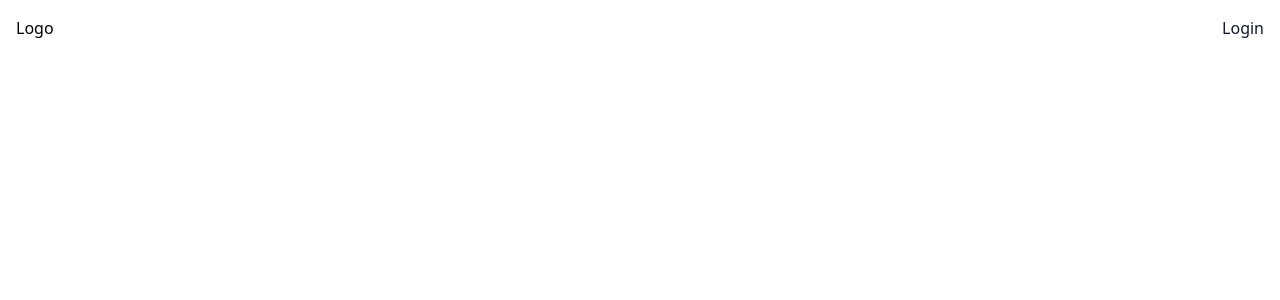
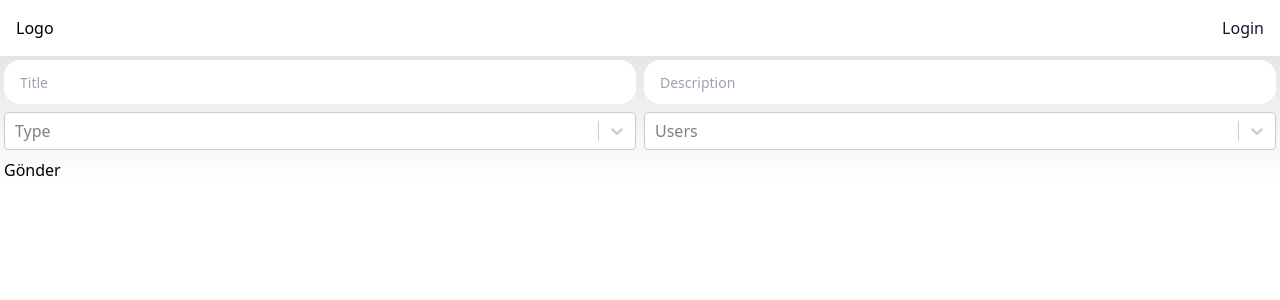
Before and after one commit to ahmetkocoglu/crm-example-express-next-js, a Next.js app in the folder crm-frontend/: page /calender in a window 1280 px wide. Shown: the top 300 px of the page. Built offline with nearby package versions, Linux system fonts and the light colour scheme; no server answers.

Commit message:
add calender form

```diff
--- /dev/null
+++ b/crm-frontend/src/components/form-calender.tsx
@@ -0,0 +1,184 @@
+import React, { useState } from "react";
+import * as yup from "yup";
+import { yupResolver } from "@hookform/resolvers/yup";
+import Input from "./input";
+import { Controller, useForm } from "react-hook-form";
+import Select from "react-select";
+import { useSetCalenderMutation } from "@/services/calender";
+import { useGetTaskQuery } from "@/services/enums";
+import { useGetUsersQuery } from "@/services/user";
+import { useSelector } from "react-redux";
+import { RootState } from "@/store";
+
+type FormValues = {
+  id?: number | 0;
+  type?: any;
+  title: string;
+  description: string;
+  traits?: Object;
+  user?: any;
+  participants?: Number[];
+};
+
+const formSchema = yup.object().shape({
+  title: yup.string().trim().required("giriniz"),
+  description: yup.string().trim().required("giriniz"),
+});
+
+const defaultValues: FormValues = {
+  id: 0,
+  type: {
+    id: 0,
+    name: "",
+  },
+  title: "",
+  description: "",
+  user: {
+    id: "",
+    name: "",
+  },
+};
+
+type Props = {
+  data?: FormValues;
+  id?: number;
+};
+
+const FormCalender = ({ data, id }: Props) => {
+  const [setTask] = useSetCalenderMutation();
+
+  const {} = useGetUsersQuery("/users");
+  const { data: calender } = useGetTaskQuery("/enum/calender");
+
+  // ** Selector **
+  const users = useSelector((state: RootState) => state.usersState.users);
+
+  // ** State **
+  const [isSaveLoading, setIsSaveLoading] = useState(false);
+
+  const {
+    register,
+    control,
+    handleSubmit,
+    setValue,
+    reset,
+    formState: { errors },
+  } = useForm<FormValues>({
+    defaultValues: data,
+    resolver: yupResolver(formSchema),
+  });
+
+  const onSubmit = (payload: FormValues) => {
+    console.log("onSubmit >> ", payload);
+
+    // const sendPayload = {
+    //   id: payload.id,
+    //   type: payload.type.name,
+    //   title: payload.title,
+    //   description: payload.description,
+    //   status: payload.status?.name ?? "appointed",
+    //   userId: payload.user.id,
+    //   responsibleId: payload.responsible.id,
+    // };
+
+    // setIsSaveLoading(true);
+
+    // setTask(sendPayload)
+    //   .unwrap()
+    //   .then(() => {
+    //     setIsSaveLoading(false);
+    //     reset(defaultValues);
+    //   })
+    //   .catch(() => {
+    //     setIsSaveLoading(false);
+    //   });
+  };
+
+  return (
+    <form onSubmit={handleSubmit(onSubmit)}>
+      <div className="flex flex-wrap gap-y-2">
+        <div className="w-full md:w-1/2 px-1">
+          <Input
+            type="text"
+            placeholder="Title"
+            className="mt-1"
+            rounded="rounded-2xl"
+            {...register("title", { required: true })}
+          />
+          {errors.title && <>{errors.title.message}</>}
+        </div>
+        <div className="w-full md:w-1/2 px-1">
+          <Input
+            type="text"
+            placeholder="Description"
+            className="mt-1"
+            rounded="rounded-2xl"
+            {...register("description", { required: true })}
+          />
+          {errors.description && <>{errors.description.message}</>}
+        </div>
+        <div className="w-full md:w-1/2 px-1">
+          <Controller
+            name={"type"}
+            control={control}
+            rules={{ required: true }}
+            render={({ field: { value, onChange, onBlur } }) => {
+              return (
+                <Select
+                  className="text-black"
+                  value={value}
+                  onBlur={onBlur}
+                  onChange={(e: any) => {
+                    onChange(e);
+                  }}
+                  options={[...(calender?.data ?? [])]}
+                  placeholder={"Type"}
+                  getOptionLabel={(option: any) => option.name}
+                  getOptionValue={(option: any) => option.id}
+                />
+              );
+            }}
+          />
+          {errors.type && <>{errors.type.message}</>}
+        </div>
+        <div className="w-full md:w-1/2 px-1">
+          <Controller
+            name={"user"}
+            control={control}
+            rules={{ required: true }}
+            render={({ field: { value, onChange, onBlur } }) => {
+              return (
+                <Select
+                  className="text-black"
+                  value={value}
+                  onBlur={onBlur}
+                  onChange={(e: any) => {
+                    onChange(e);
+                  }}
+                  options={[...users]}
+                  placeholder={"Users"}
+                  getOptionLabel={(option: any) =>
+                    option.firstName + " " + option.lastName
+                  }
+                  getOptionValue={(option: any) => option.id}
+                />
+              );
+            }}
+          />
+          {errors.type && <>{errors.type.message}</>}
+        </div>
+        <div className="w-full md:w-2/2 px-1">
+          {isSaveLoading ? (
+            <>işleminiz yapılıyor</>
+          ) : (
+            <>
+              <button type="submit">Gönder</button>
+            </>
+          )}
+        </div>
+      </div>
+    </form>
+  );
+};
+
+export default FormCalender;
--- /dev/null
+++ b/crm-frontend/src/configs/calender.ts
@@ -0,0 +1,5 @@
+export const calender = {
+    newCalender: 'calenders',
+    allCalender: 'calenders',
+    updateCalender: 'calenders/',
+}
--- a/crm-frontend/src/pages/calender.tsx
+++ b/crm-frontend/src/pages/calender.tsx
@@ -1,3 +1,4 @@
+import FormCalender from '@/components/form-calender'
 import Menu from '@/components/menu'
 import React from 'react'
 
@@ -5,6 +6,7 @@ const Calender = () => {
   return (
     <>
       <Menu />
+      <FormCalender />
     </>
   )
 }
--- /dev/null
+++ b/crm-frontend/src/services/calender.ts
@@ -0,0 +1,38 @@
+import { createApi, fetchBaseQuery } from '@reduxjs/toolkit/query/react'
+import { base } from '@/configs/base'
+import { calender } from '@/configs/calender'
+
+export const calenderApi = createApi({
+    reducerPath: 'baseApi',
+    baseQuery: fetchBaseQuery({
+        baseUrl: base.base,
+        prepareHeaders: (headers, { getState, endpoint }) => {
+            const token = localStorage.getItem('token') as string
+            if (token !== '') {
+                headers.set('Authorization', token)
+            }
+            return headers
+        },
+    }),
+    endpoints: (builder) => ({
+        getCalenders: builder.query<any, string>({
+            query: (url) => `${url}`
+        }),
+        setCalender: builder.mutation({
+            query: (body) => ({
+                url: calender.newCalender,
+                method: 'POST',
+                body,
+            }),
+            transformResponse: (result: { token: string }) => result,
+            async onQueryStarted(_args, { dispatch, queryFulfilled }) {
+                try {
+                    // const { data } = await queryFulfilled;
+                    // dispatch(setToken(data.token))
+                } catch (error) {
+                }
+            }
+        }),
+    }),
+})
+export const { useGetCalendersQuery, useSetCalenderMutation } = calenderApi
```
